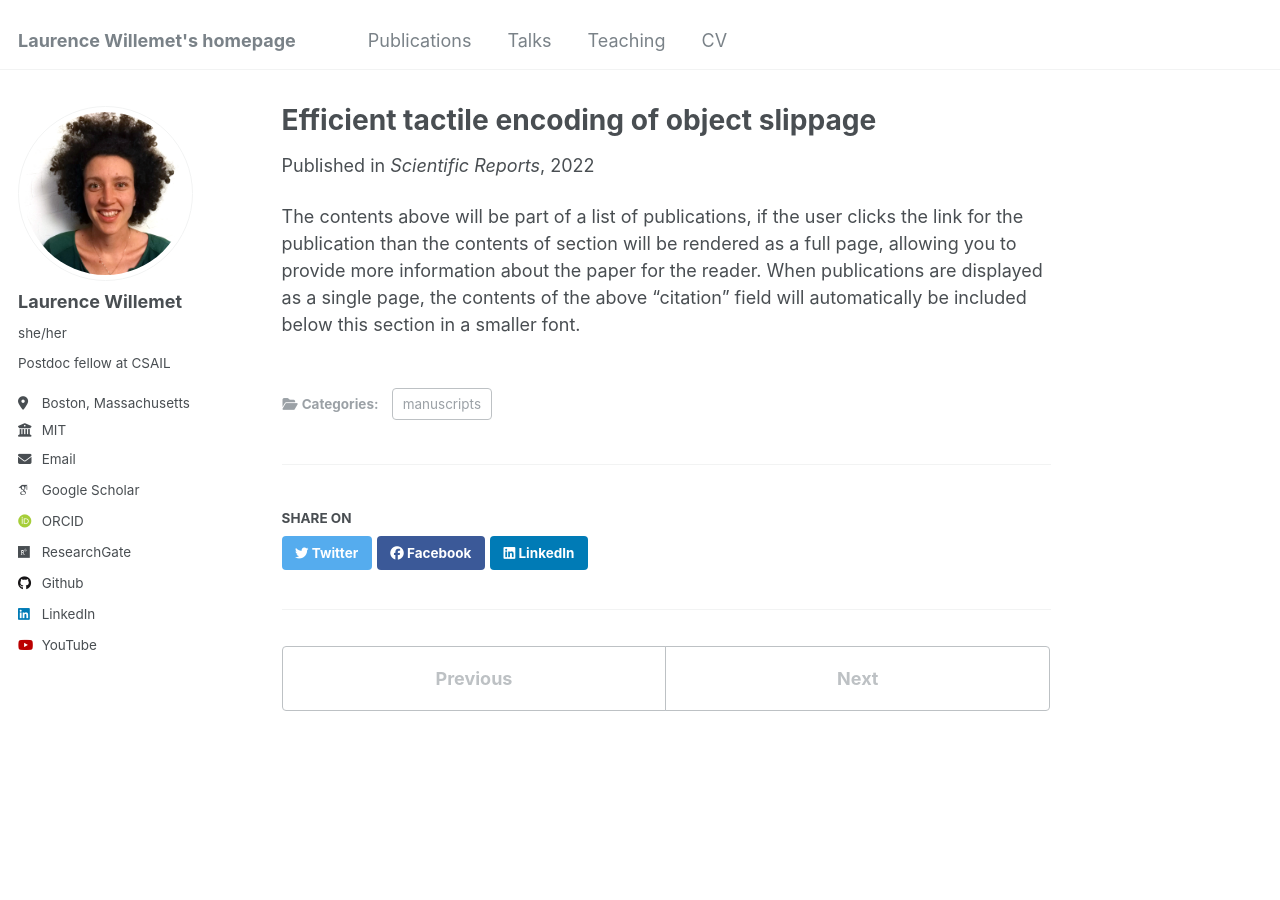
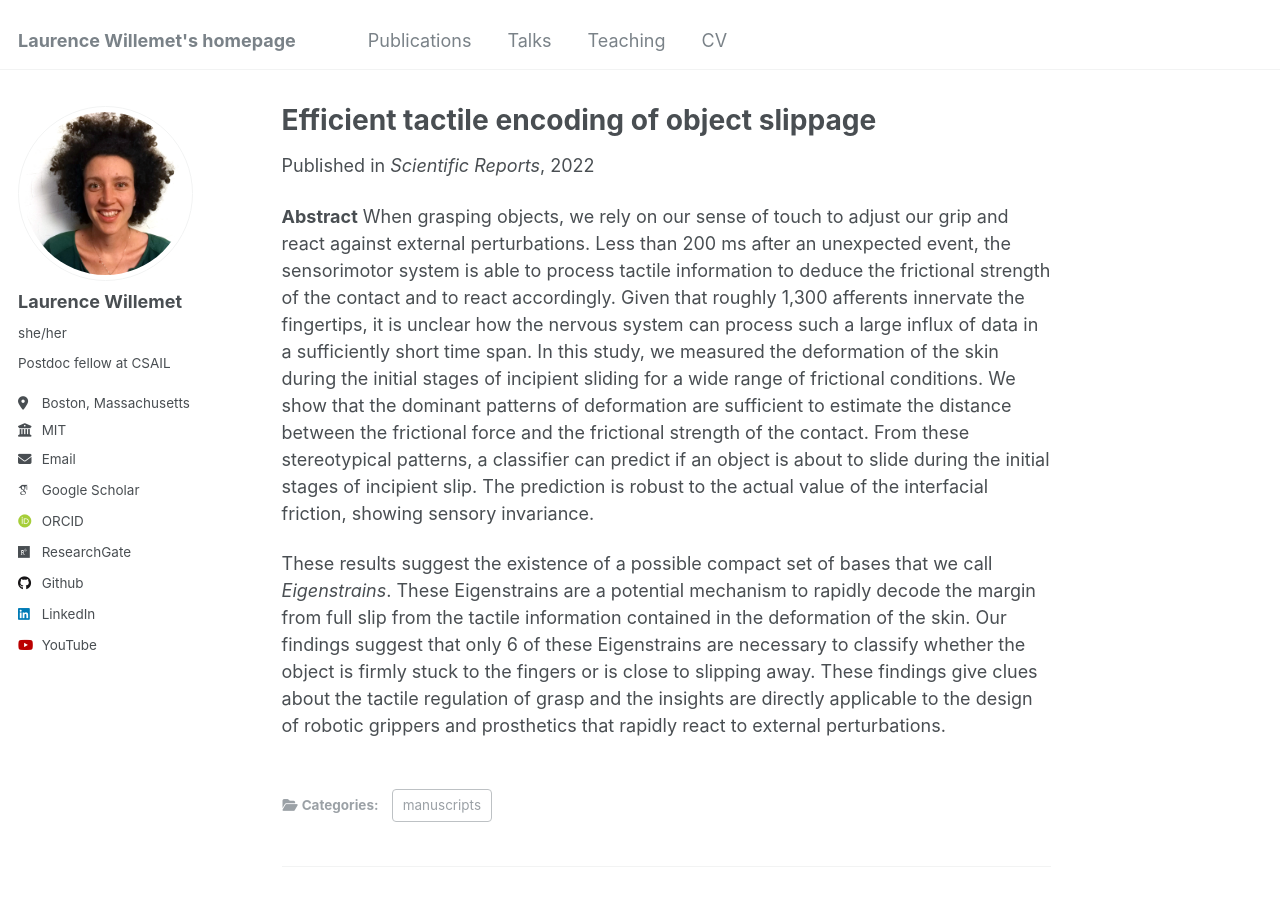
Before and after one commit to lwillemet/lwillemet.github.io, a Jekyll site: the page built from _publications/2022-Efficient_encoding.md, in a window 1280 px wide and 900 px high. Built offline with Jekyll 4.4.1, drawn with Linux system fonts in a browser that asks for light colours; some web fonts are replaced.

Commit message:
Update 2022-Efficient_encoding.md

```diff
--- a/_publications/2022-Efficient_encoding.md
+++ b/_publications/2022-Efficient_encoding.md
@@ -12,4 +12,6 @@ paperurl: 'https://www.nature.com/articles/s41598-022-16938-1'
 citation: #'Your Name, You. (2015). &quot;Paper Title Number 3.&quot; <i>Journal 1</i>. 1(3).'
 ---
 
-The contents above will be part of a list of publications, if the user clicks the link for the publication than the contents of section will be rendered as a full page, allowing you to provide more information about the paper for the reader. When publications are displayed as a single page, the contents of the above "citation" field will automatically be included below this section in a smaller font.
+**Abstract** When grasping objects, we rely on our sense of touch to adjust our grip and react against external perturbations. Less than 200 ms after an unexpected event, the sensorimotor system is able to process tactile information to deduce the frictional strength of the contact and to react accordingly. Given that roughly 1,300 afferents innervate the fingertips, it is unclear how the nervous system can process such a large influx of data in a sufficiently short time span. In this study, we measured the deformation of the skin during the initial stages of incipient sliding for a wide range of frictional conditions. We show that the dominant patterns of deformation are sufficient to estimate the distance between the frictional force and the frictional strength of the contact. From these stereotypical patterns, a classifier can predict if an object is about to slide during the initial stages of incipient slip. The prediction is robust to the actual value of the interfacial friction, showing sensory invariance.
+
+These results suggest the existence of a possible compact set of bases that we call *Eigenstrains*. These Eigenstrains are a potential mechanism to rapidly decode the margin from full slip from the tactile information contained in the deformation of the skin. Our findings suggest that only 6 of these Eigenstrains are necessary to classify whether the object is firmly stuck to the fingers or is close to slipping away. These findings give clues about the tactile regulation of grasp and the insights are directly applicable to the design of robotic grippers and prosthetics that rapidly react to external perturbations.
```
